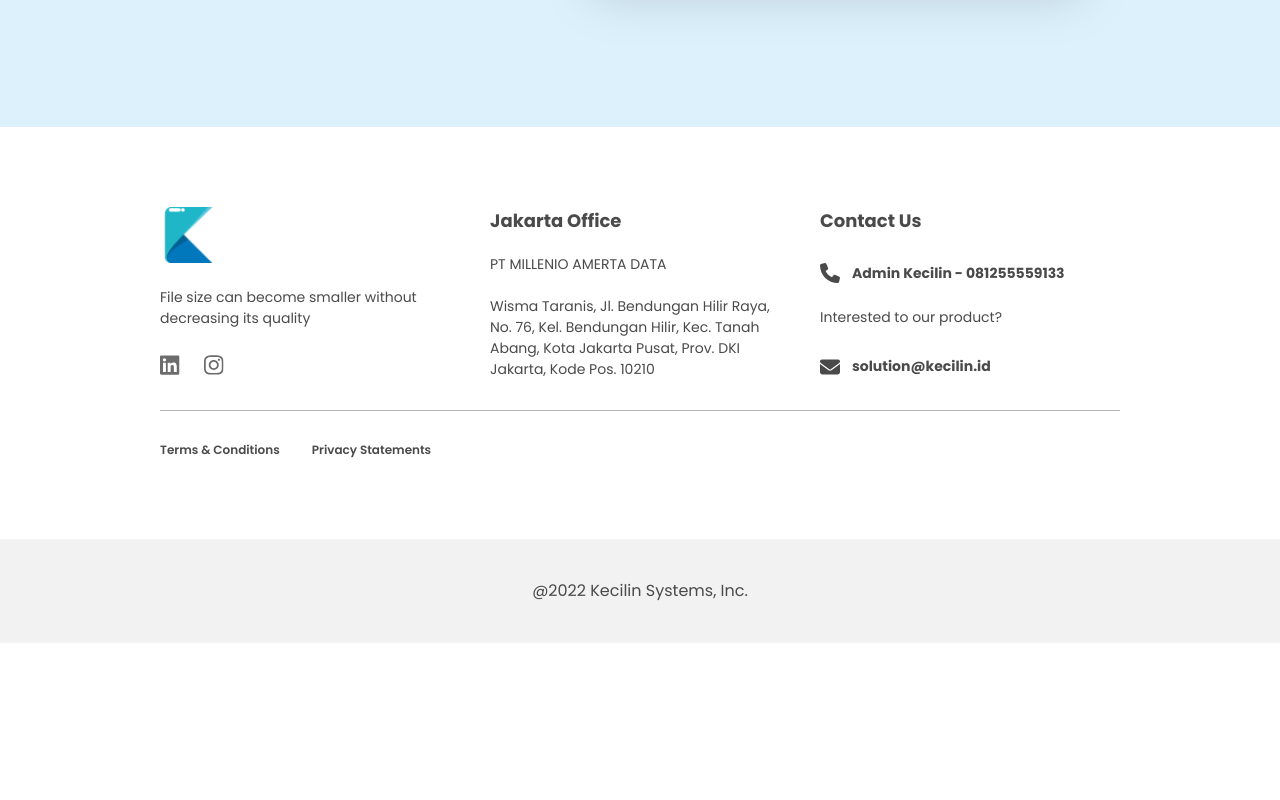
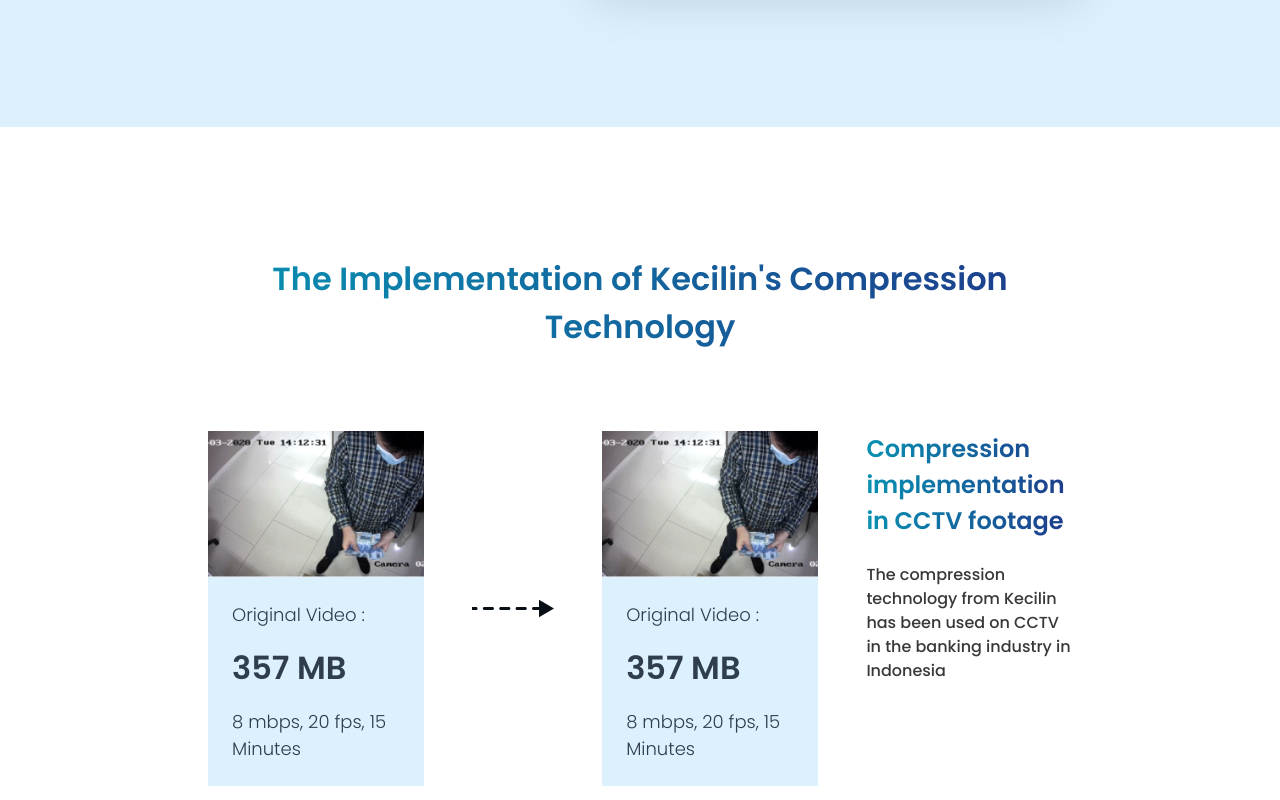
Before and after one commit to daffakamal/kecilin-clone, a Next.js app: page /Enterprise in a window 1280 px wide. Shown: the part 3260-4060 px from the top of the page. Before the commit the page ends 3903 px from the top, so only its background shows below. Built offline with nearby package versions, Linux system fonts and the light colour scheme.

Commit message:
feat(Enterprise): add cctv section

```diff
--- /dev/null
+++ b/components/Enterprise/cctv.js
@@ -0,0 +1,65 @@
+import Image from "next/image";
+
+import CCTVImplementImg from "../../assets/Images/Enterprise/cctv-implement.png";
+import Arrow from "../../assets/Images/Enterprise/arrow.svg";
+
+export default function CCTV() {
+  return (
+    <div className="w-full h-full bg-white px-[24px] sm:px-16 lg:px-32 xl:px-52 2xl:px-48 py-12 sm:py-20 lg:py-24 xl:py-32 gap-y-[6rem]">
+      <div className="mx-auto container">
+        <h1 className="font-PoppinsSemi text-center text-[26px] sm:text-[28px] lg:text-[32px] xl:text-[32px] text-transparent bg-clip-text bg-gradient-to-r from-cyan-600 to-blue-900">
+          The Implementation of Kecilin's Compression Technology
+        </h1>
+        <div className="grid justify-items-center lg:flex justify-center mx-auto gap-x-[2rem] xl:gap-x-[3rem] 2xl:gap-x-[4rem] gap-y-[3rem] pt-20">
+          <div className="w-full grid max-w-[280px] sm:max-w-[360px] lg:max-w-[250px]">
+            <Image
+              src={CCTVImplementImg.src}
+              className="mx-auto w-full pointer-events-none"
+              width={225}
+              height={172}
+              loading="lazy"
+              alt="CCTV implementation using Kecilin's compression technology"
+            />
+            <div className="grid justify-items-start bg-[#dcf1fc] p-[1.5rem] gap-y-[1rem] font-PoppinsLight text-[#2F3D4D] text-[18px]">
+              <span>Original Video :</span>
+              <h1 className="font-PoppinsSemi text-[32px]">357 MB</h1>
+              <p>8 mbps, 20 fps, 15 Minutes</p>
+            </div>
+          </div>
+          <Image
+            src={Arrow.src}
+            className="mx-auto rotate-90 lg:rotate-0 py-6 lg:py-0 pointer-events-none"
+            width={82}
+            height={18}
+            loading="lazy"
+            alt="CCTV implementation using Kecilin's compression technology"
+          />
+          <div className="w-full grid max-w-[280px] sm:max-w-[360px] lg:max-w-[250px]">
+            <Image
+              src={CCTVImplementImg.src}
+              className="mx-auto w-full pointer-events-none"
+              width={225}
+              height={172}
+              loading="lazy"
+              alt="CCTV implementation using Kecilin's compression technology"
+            />
+            <div className="grid justify-items-start bg-[#dcf1fc] p-[1.5rem] gap-y-[1rem] font-PoppinsLight text-[#2F3D4D] text-[18px]">
+              <span>Original Video :</span>
+              <h1 className="font-PoppinsSemi text-[32px]">357 MB</h1>
+              <p>8 mbps, 20 fps, 15 Minutes</p>
+            </div>
+          </div>
+          <div className="w-auto grid text-center lg:text-left content-start gap-y-6">
+            <h1 className="font-PoppinsSemi text-[26px] sm:text-[28px] lg:text-[24px] xl:text-[24px] text-transparent bg-clip-text bg-gradient-to-r from-cyan-600 to-blue-900">
+              Compression implementation in CCTV footage
+            </h1>
+            <p className="font-PoppinsMedium text-[16px] text-[#383838] ">
+              The compression technology from Kecilin has been used on CCTV in
+              the banking industry in Indonesia
+            </p>
+          </div>
+        </div>
+      </div>
+    </div>
+  );
+}
--- a/pages/Enterprise/index.js
+++ b/pages/Enterprise/index.js
@@ -1,6 +1,7 @@
 import Head from "next/head";
 import Advantage from "../../components/Enterprise/advantage";
 import API from "../../components/Enterprise/API";
+import CCTV from "../../components/Enterprise/cctv";
 import Title from "../../components/Enterprise/title";
 import Footer from "../../components/Layout/footer";
 import { Navbar } from "../../components/Layout/navbar";
@@ -25,6 +26,7 @@ export default function Home() {
       <Title />
       <API />
       <Advantage />
+      <CCTV />
       <Footer />
     </>
   );
```
Also changed, not shown: assets/Images/Enterprise/arrow.svg (added).
